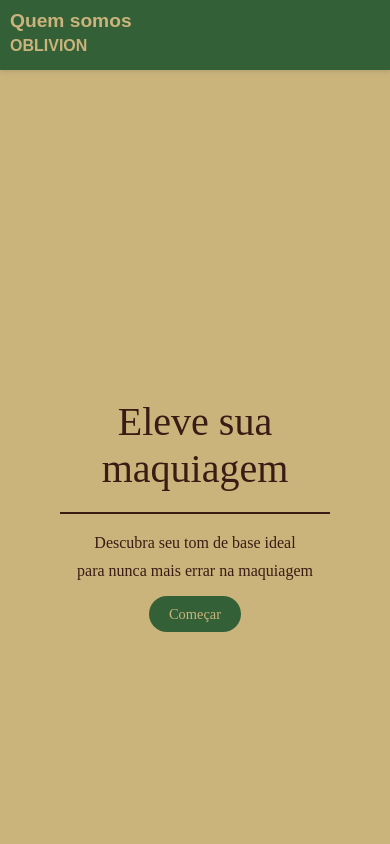
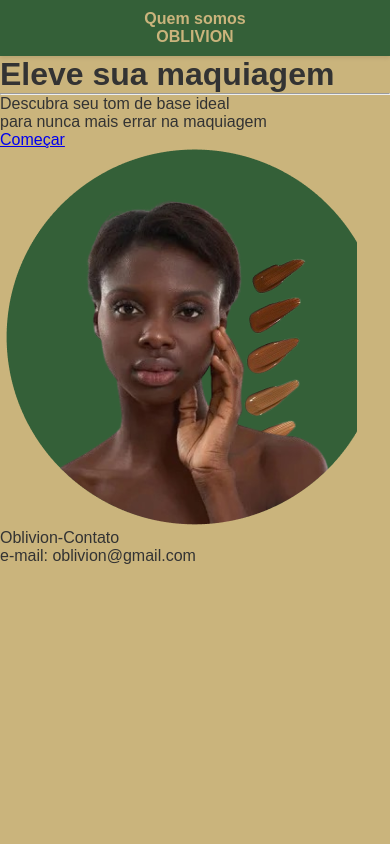
Before and after one commit to helovis22/Oblivion_v2, a plain HTML site: page index.html in a window 390 px wide. Shown: the top 844 px of the page. Drawn offline with Linux system fonts and the light colour scheme.

Commit message:
Update styles.css

```diff
--- a/styles.css
+++ b/styles.css
@@ -1,3 +1,4 @@
+/* Código original de estilo básico */
 * {
     margin: 0;
     padding: 0;
@@ -19,6 +20,7 @@ header {
     padding: 10px 20px;
     background-color: #346038;
     box-shadow: 0 2px 4px rgba(0, 0, 0, 0.1);
+    width: 100%;
 }
 
 .menu {
@@ -32,8 +34,8 @@ header {
     color: #cab47c;
     font-weight: bold;
     transition: color 0.3s;
-    font-size: 1.5rem; /* Tamanho reduzido para responsividade */
-    margin-right: 550px ;
+    font-size: 1.5rem;
+    margin-right: 10px; /* Removendo o espaçamento fixo */
 }
 
 .menu-item:hover {
@@ -49,108 +51,25 @@ header {
     text-decoration: none;
     color: #cab47c;
     font-weight: bold;
-    font-size: 1.2rem; /* Tamanho reduzido para responsividade */
+    font-size: 1.2rem;
     transition: color 0.3s;
-
 }
 
 .site-name:hover {
     color: #346038;
 }
 
-main {
-    display: flex;
-    justify-content: space-between;
-    align-items: flex-start;
-    padding: 20px;
-    position: relative;
-    flex-wrap: wrap; /* Permite que os itens se movam para a próxima linha se necessário */
-}
-
-.content {
-    display: flex;
-    justify-content: center;
-    align-items: center;
-    height: 100vh;
-    padding: 20px;
-}
-
-.text-container {
-    text-align: center;
-    border-radius: 15px;
-    padding: 40px;
-    max-width: 600px;
-    width: 100%;
-    font-family: Inria Serif;
-    font-size: 2rem; /* Tamanho reduzido para responsividade */
-}
-
-.text-container h1 {
-    font-weight: 300;
-    font-size: 5rem; /* Ajustado para responsividade */
-    color: #391c14;
-}
-
-hr {
-    border: 1px solid #391c14;
-    margin: 20px 0;
-}
-
-.text-container p {
-    font-size: 1.5rem; /* Tamanho reduzido para responsividade */
-    margin-bottom: 10px;
-    color: #391c14;
-    font-family: Asap;
-}
-
-.btn-start {
-    text-decoration: none;
-    padding: 10px 20px;
-    background-color: #346038;
-    color: #cab47c;
-    border-radius: 30px;
-    transition: background-color 0.3s;
-    margin-top: 10px;
-    font-size: 1.2rem; /* Tamanho reduzido para responsividade */
-}
-
-.btn-start:hover {
-    background-color: #27442f;
-}
-
-.foto-mulher {
-    position: absolute;
-    right: 5px;
-    top: 50%;
-    transform: translateY(-50%);
-}
-
-.imagem {
-    width: 100%; /* Agora a imagem ocupa 100% do espaço do contêiner */
-    width: 600px; /* Largura máxima para a imagem */
-    height: auto; /* Mantém a proporção da imagem */
-}
-
-footer {
-    background-color: #346038;
-    color: #cab47c;
-    padding: 20px;
-    text-align: center;
-    width: 100%;
-}
-
-.footer-content p {
-    font-size: 1rem;
-    margin-bottom: 10px;
-}
-/* Media Queries para melhorar a responsividade */
-/* Responsividade aprimorada */
-
-@media (max-width: 1128px) {
+/* Responsividade para dispositivos móveis */
+@media (max-width: 768px) {
     header {
         flex-direction: column;
-        align-items: flex-start;
+        align-items: center;
         padding: 10px;
+    }
+
+    .menu {
+        flex-direction: column;
+        align-items: center;
     }
 
     .menu-item {
@@ -158,57 +77,22 @@ footer {
         margin: 5px 0;
     }
 
-    .text-container {
-        padding: 20px;
-    }
-
-    .text-container h1 {
-        font-size: 3rem;
-    }
-
-    .text-container h2 {
-        font-size: 2rem;
-    }
-
-    .text-container p {
+    .site-name {
         font-size: 1.2rem;
-    }
-
-    .btn-start {
-        font-size: 1rem;
-    }
-
-    /* Ocultar a imagem em telas menores */
-    .foto-mulher {
-        display: none;
     }
 }
 
 @media (max-width: 480px) {
+    header {
+        padding: 10px;
+    }
+
     .menu-item {
         font-size: 1rem;
+        margin: 0; /* Alinha os itens ao centro */
     }
 
-    .search-txt {
-        font-size: 14px;
-    }
-
-    .search-btn {
-        width: 18px;
-        height: 18px;
-    }
-
-    /* Tornar o título ainda menor em telas muito pequenas */
-    .text-container h1 {
-        font-size: 2.5rem;
-    }
-
-    .text-container p {
+    .site-name {
         font-size: 1rem;
     }
-
-    /* Ajusta ainda mais o botão */
-    .btn-start {
-        font-size: 0.9rem;
-    }
 }
```
